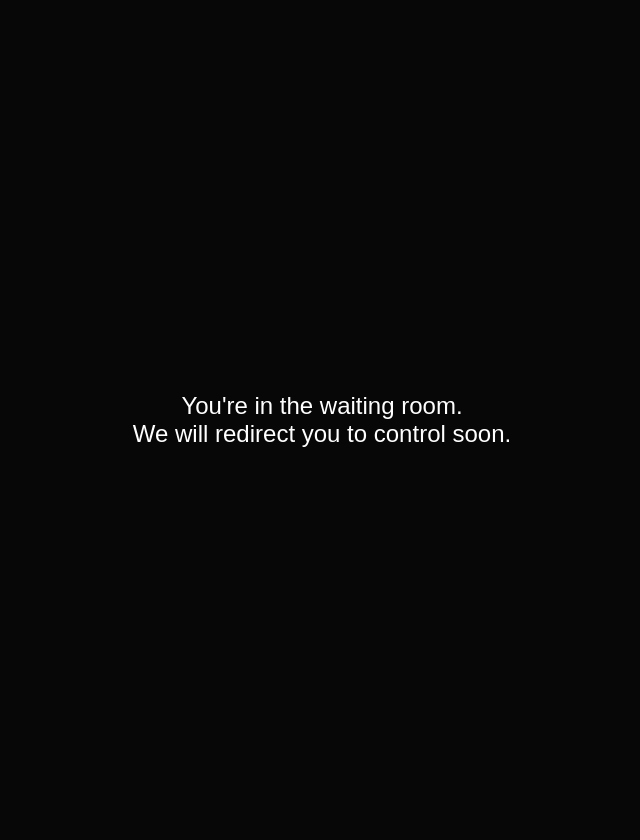
After one commit to jhawgs/HubTVMC, a Flask app: page /waiting-room in a window 1280 px wide. The commit adds this page. Shown: the whole page, without its empty margins (338-978 px from the left). Run offline with Flask 3, Linux system fonts and the light colour scheme; parts of the project's set-up code (start-up, migrations or seed data) failed here and were passed over; some libraries are stand-ins or nearby versions.

Commit message:
got waiting room working

```diff
--- a/app.py
+++ b/app.py
@@ -2,8 +2,11 @@
 from flask import Flask, render_template, redirect
 from flask_socketio import SocketIO
 import socket
+from time import time
 
-INTERFACE = ["mineflayer", "uinput", "NONE"][-2]
+OCCUPIED = False
+REFRESH_TIME = time()
+INTERFACE = ["mineflayer", "uinput", "NONE"][-1]
 
 if INTERFACE == "uinput":
     from remotecontrol import handle_key
@@ -26,12 +29,47 @@ remote_socket = socket.socket(socket.AF_INET, socket.SOCK_DGRAM)
 
 @app.route('/')
 def index():
-    return render_template('index.html')
+    return render_template('index.html'), {"Refresh": "900; url=/waiting-room"}
+
+@app.route('/waiting-room')
+def waiting_room():
+    global OCCUPIED, REFRESH_TIME
+    if time() - REFRESH_TIME >= 901:
+        OCCUPIED = False
+    print(OCCUPIED)
+    if not OCCUPIED:
+        print("redirect")
+        return redirect("/controller")
+    return render_template("waiting.html"), {"Refresh": "10: url=/waiting-room"}
+
+@app.route('/controller')
+def controller():
+   global REFRESH_TIME, OCCUPIED
+   if OCCUPIED:
+       return redirect('/waiting-room')
+   OCCUPIED = True
+   REFRESH_TIME = time()
+   return render_template('index.html'), {"Refresh": "900; url=/exit"}
+
+@app.route('/exit')
+def done():
+    return render_template('done.html'), {"Refresh": "10: url=/waiting-room"}
+
+@app.route("/override")
+def override():
+    global OCCUPIED
+    OCCUPIED = False
+    return redirect("/controller")
 
 @socketio.on('input_event')
 def handle_input_event(data):
     handle_key(data)#print('Received:', data)
     #remote_socket.sendto(str(data).encode(), (REMOTE_IP, REMOTE_PORT))
 
+@socketio.on('disconnect')
+def handle_disconnect():
+    global OCCUPIED
+    OCCUPIED = False
+
 if __name__ == '__main__':
     socketio.run(app, host='0.0.0.0', port=5022)
--- a/templates/index.html
+++ b/templates/index.html
@@ -32,6 +32,9 @@
             font-size: 24px;
             z-index: 10;
             cursor: pointer;
+            text-align: center; /* Ensures text breaks appropriately */
+            word-wrap: break-word; /* Ensures long text wraps and breaks into next line */
+            padding: 20px; /* Optional padding */
         }
 
         #smaller {
@@ -134,7 +137,6 @@
 
             swipeStart = { x: e.touches[0].clientX, y: e.touches[0].clientY };
         });
-
     </script>
 </body>
 </html>
--- /dev/null
+++ b/templates/waiting.html
@@ -0,0 +1,60 @@
+<!DOCTYPE html>
+<html lang="en">
+<head>
+    <meta charset="UTF-8">
+    <title>HubTV MC Waiting Room</title>
+    <style>
+        body, html {
+            margin: 0;
+            padding: 0;
+            height: 100%;
+            background-color: #222;
+            color: white;
+            display: flex;
+            justify-content: center;
+            align-items: center;
+            font-family: Arial, sans-serif;
+            overflow: hidden;
+            cursor: none; /* Hide the cursor */
+            user-select: none;
+        }
+        #overlay {
+            position: absolute;
+            top: 0;
+            left: 0;
+            width: 100%;
+            height: 100%;
+            display: flex;
+            justify-content: center;
+            align-items: center;
+            background: rgba(0, 0, 0, 0.8);
+            color: white;
+            font-size: 24px;
+            z-index: 10;
+            cursor: pointer;
+            text-align: center; /* Ensures text breaks appropriately */
+            word-wrap: break-word; /* Ensures long text wraps and breaks into next line */
+            padding: 20px; /* Optional padding */
+        }
+
+        #smaller {
+            font-size: 20px;
+        }
+
+        #swipe-area {
+            position: absolute;
+            top: 0;
+            left: 0;
+            width: 100%;
+            height: 100%;
+            z-index: 10;
+            display: none;
+        }
+
+    </style>
+    <script src="https://cdn.socket.io/4.0.1/socket.io.min.js"></script>
+</head>
+<body>
+    <div id="overlay">You're in the waiting room.<br>We will redirect you to control soon.</div>
+</body>
+</html>
```
Also changed, not shown: templates/done.html (added, +60 -0 lines).
